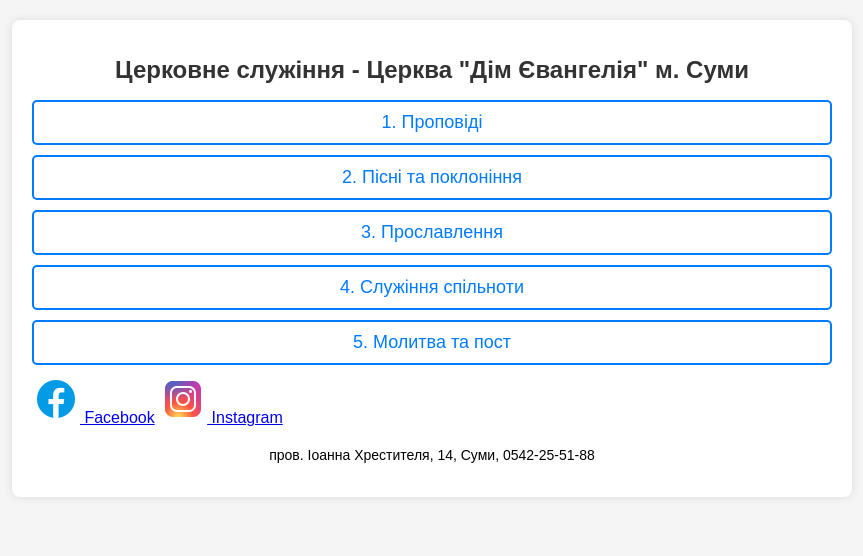
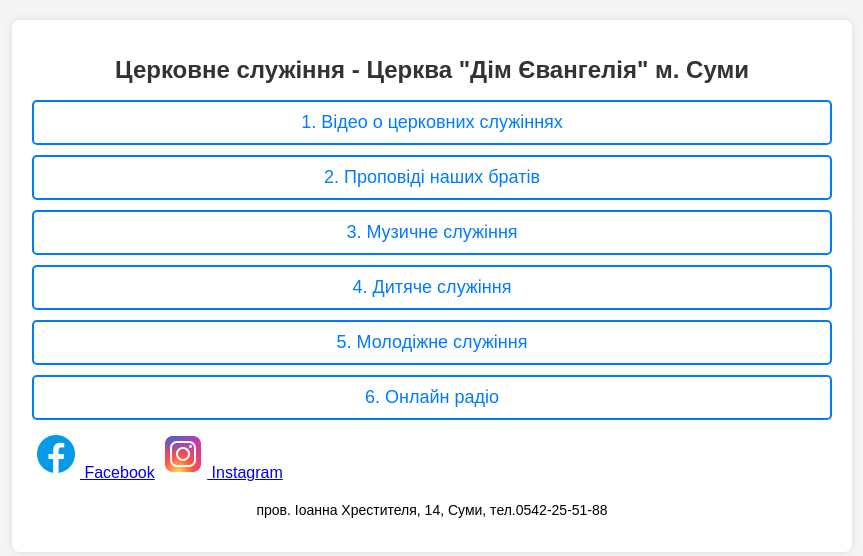
Before and after one commit to ruyriy/EXB_Index, a plain HTML site: page index.html in a window 1280 px wide. Shown: the whole page, without its empty margins (208-1071 px from the left). Drawn offline with Linux system fonts and the light colour scheme.

Commit message:
index.html

```diff
--- a/index.html
+++ b/index.html
@@ -55,16 +55,18 @@
     <h1>Церковне служіння - Церква "Дім Євангелія" м. Суми</h1>
 
     <div class="pageList">
-        <a href="index1.html" class="pageLink">1. Проповіді</a>
-        <a href="index2.html" class="pageLink">2. Пісні та поклоніння</a>
-        <a href="index3.html" class="pageLink">3. Прославлення</a>
-        <a href="index4.html" class="pageLink">4. Служіння спільноти</a>
-        <a href="index5.html" class="pageLink">5. Молитва та пост</a>
+        <a href="index1.html" class="pageLink">1. Відео о церковних служіннях</a>
+        <a href="index2.html" class="pageLink">2. Проповіді наших братів</a>
+        <a href="index3.html" class="pageLink">3. Музичне служіння</a>
+        <a href="index4.html" class="pageLink">4. Дитяче служіння</a>
+        <a href="index5.html" class="pageLink">5. Молодіжне служіння</a>
+        <a href="index5.html" class="pageLink">6. Онлайн радіо</a>
+
     </div>
 
     <a href="https://www.facebook.com/pravdachurch" target="_blank"><img src="f.png" alt="Facebook" class="logo"> Facebook</a>
     <a href="https://www.instagram.com/pravda.church/" target="_blank"><img src="i.png" alt="Instagram" class="logo"> Instagram</a>
-    <p class="address">пров. Іоанна Хрестителя, 14, Суми, 0542-25-51-88</p>
+    <p class="address">пров. Іоанна Хрестителя, 14, Суми, тел.0542-25-51-88</p>
 </div>
 
 </body>
```
